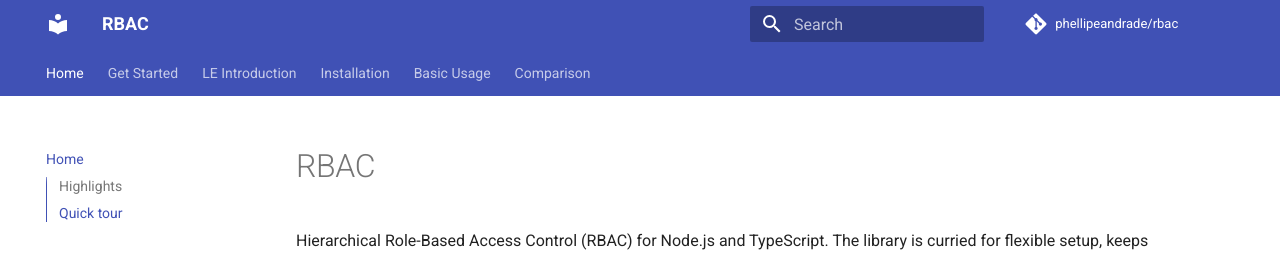
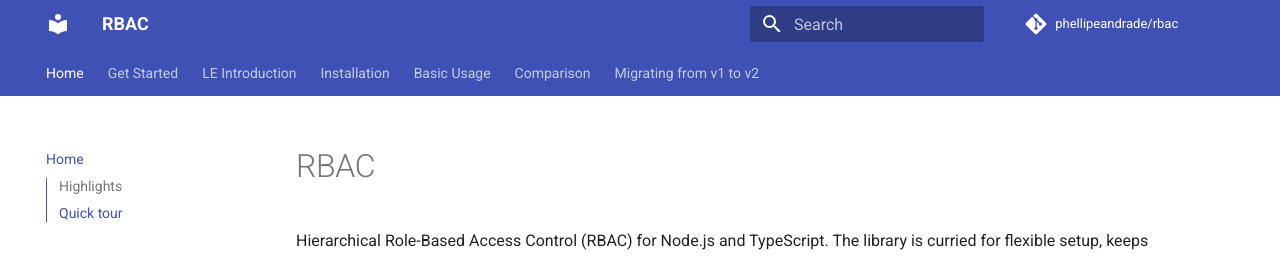
Before and after one commit to phellipeandrade/rbac, an MkDocs documentation site: the page built from docs/index.md, in a window 1280 px wide and 949 px high. Shown: the top 256 px of the window. Built offline with MkDocs 1.6.1 and Material for MkDocs 9.7.7, drawn with Linux system fonts in a browser that asks for light colours; comment, search, counter and statistics services are not loaded.

```diff
--- a/mkdocs.yml
+++ b/mkdocs.yml
@@ -32,3 +32,4 @@
   - Installation: installation.md
   - Basic Usage: basic-usage.md
   - Comparison: comparison.md
+  - Migrating from v1 to v2: migrating-v1-to-v2.md
```
Also changed, not shown: 1 other file.
